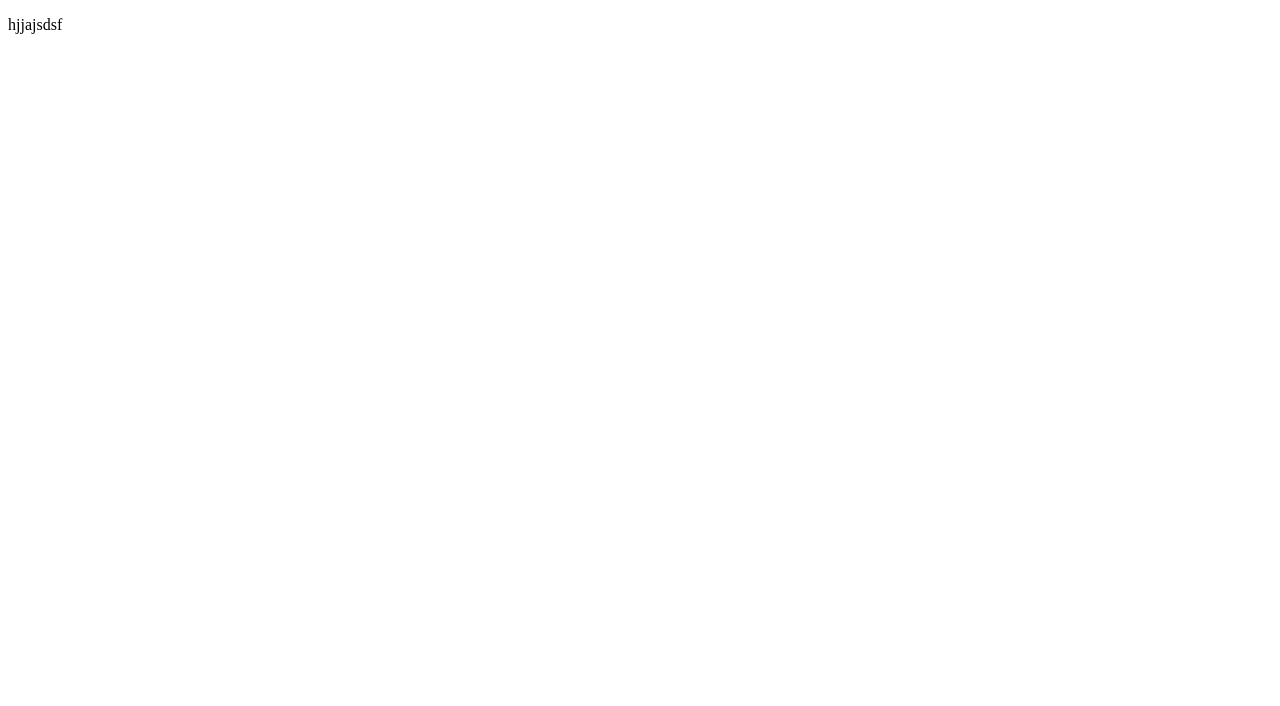
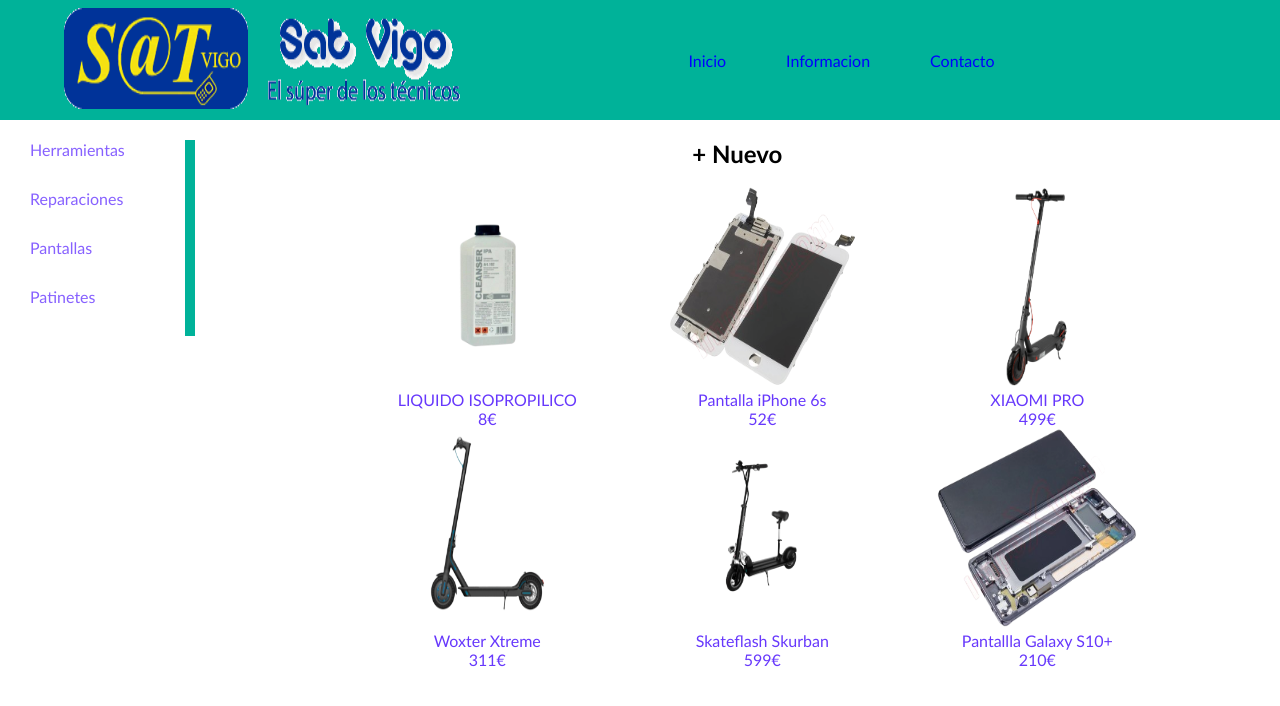
Before and after one commit to aleondopeso/aleondopeso.github.io, a plain HTML site: page index.html in a window 1280 px wide. Drawn offline with Linux system fonts and the light colour scheme; a web font is replaced by a local one.

Commit message:
Add files via upload

```diff
--- a/index.html
+++ b/index.html
@@ -1,12 +1,103 @@
 <!DOCTYPE html>
-<html lang="en">
+<html lang="es">
+
 <head>
-    <meta charset="UTF-8">
-    <meta name="viewport" content="width=device-width, initial-scale=1.0">
-    <meta http-equiv="X-UA-Compatible" content="ie=edge">
-    <title>Document</title>
+    <meta charset="UTF-8" />
+    <meta name="viewport" content="width=device-width, initial-scale=1.0" />
+    <meta http-equiv="X-UA-Compatible" content="ie=edge" />
+    <title>SAT Vigo</title>
+    <link rel="stylesheet" href="style/index.css" />
+    <link rel="shortcut icon" href="img/logoSAT.png" type="image/x-icon" />
 </head>
+
 <body>
-    <p>hjjajsdsf</p>
+    <header class="head">
+        <nav>
+            <div class="logo">
+                <a href="index.html"><img src="img/logo_cabecera.png" alt="Icono SAT Vigo" style="width: 403px;">
+
+                </a>
+            </div>
+            <ul>
+                <li><a href="index.html">Inicio</a></li>
+                <li><a href="info.html">Informacion</a></li>
+                <li><a href="formulario.html">Contacto</a></li>
+            </ul>
+        </nav>
+    </header>
+
+    <main>
+        <aside>
+            <ul class="comp">
+                <li><a href="herramientas.html">Herramientas</a></li>
+                <li><a href="reparaciones.html">Reparaciones</a></li>
+                <li><a href="pantallas.html">Pantallas</a></li>
+                <li><a href="patinetes.html">Patinetes</a></li>
+            </ul>
+        </aside>
+
+        <section class="visorPrecios">
+            <br>
+            <h1>+ Nuevo</h1>
+            <br>
+            <main>
+                <article class="a1">
+                    <a target="blank" href="https://esmovil.es/es/3293-liquido-isopropilico-1l-5907156001026.html"><img
+                            src="img/isopropilico.png" alt="alcohol" /></a>
+
+                    <span class="nombre">LIQUIDO ISOPROPILICO</span>
+                    <span class="precio">8€</span>
+                </article>
+
+                <article class="a2">
+                    <a target="blank"
+                        href="https://www.impextrom.com/es/pantalla-completa-blanca-para-iphone-6s-4-7-pulgadas-remanufacturada-p1000027818"><img
+                            src="img/iphone6s.png" alt="6s" /></a>
+
+                    <span class="nombre">Pantalla iPhone 6s</span>
+                    <span class="precio">52€</span>
+                </article>
+
+                <article class="a3">
+                    <a target="blank"
+                        href="https://www.mediamarkt.es/es/product/_patinete-el%C3%A9ctrico-xiaomi-mi-electric-scooter-pro-vel-25-km-h-45-km-autonomia-pantalla-negro-1455878.html"><img
+                            src="img/patinete3.png" alt="patinete PRO" /></a>
+
+                    <span class="nombre">XIAOMI PRO</span>
+                    <span class="precio">499€</span>
+                </article>
+
+                <article class="a4">
+                    <a target="blanc"
+                        href="https://www.mediamarkt.es/es/product/_patinete-el%C3%A9ctrico-woxter-xtreme-smartgyro-city-350w-autonomia-20km-25km-h-negro-1435378.html"><img
+                            src="img/patinete4.png" alt="Patinete Woxter" /></a>
+
+                    <span class="nombre">Woxter Xtreme</span>
+                    <span class="precio">311€</span>
+                </article>
+
+                <article class="a5">
+                    <a target="blank"
+                        href="https://www.mediamarkt.es/es/product/_patinete-el%C3%A9ctrico-con-asiento-skateflash-skurban-4-0-autonom%C3%ADa-30-km-plegable-negro-1442722.html"><img
+                            src="img/patinete5.png" alt="Patinete Skurban" /></a>
+
+                    <span class="nombre">Skateflash Skurban</span>
+                    <span class="precio">599€</span>
+                </article>
+
+                <article class="a6">
+                        <a
+                          target="blank"
+                          href="https://www.impextrom.com/es/pantalla-completa-lcd-display-digitalizador-tactil-negra-con-marco-gris-para-samsung-galaxy-s10-plus-sm-g975f-p1000041691"
+                          ><img src="img/s10.png" alt="S10"
+                        /></a>
+
+                        <span class="nombre">Pantallla Galaxy S10+</span>
+                        <span class="precio">210€</span>
+                      </article>
+            </main>
+        </section>
+    </main>
 </body>
+
 </html>
```
